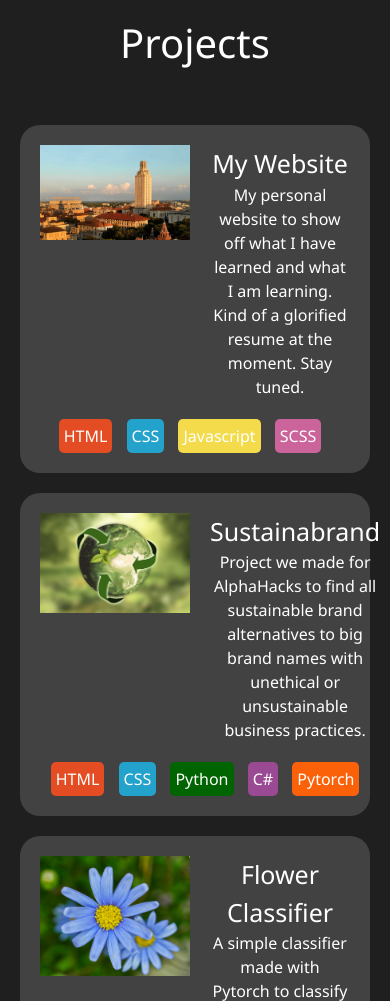
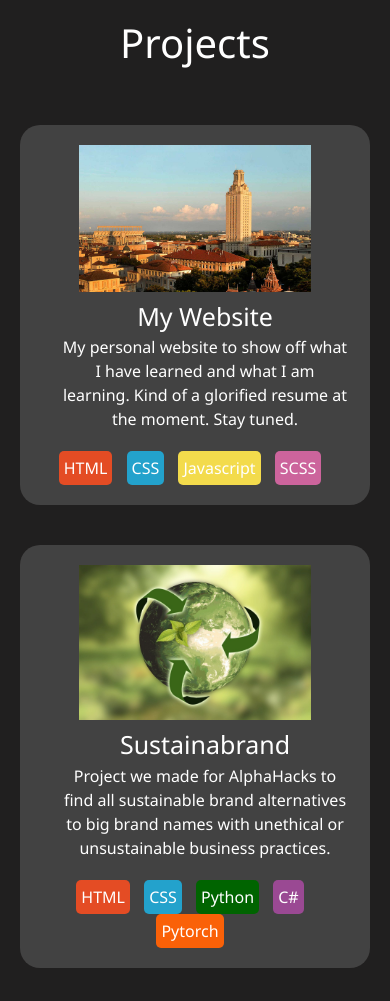
Before and after one commit to sridharnandigam/portfolio-site, a website: page dist/index.html in a window 390 px wide. Shown: the part 760-1761 px from the top of the page. Drawn offline with nearby package versions, Linux system fonts and the light colour scheme; no server answers.

Commit message:
media queries for projects and experience done

```diff
--- a/scss/_config.scss
+++ b/scss/_config.scss
@@ -68,7 +68,6 @@ $sass: #cc649c;
     @media screen and (max-width: 500px) {
         @content;
     }
-
 }
 
 @mixin card{
--- a/scss/_mobile.scss
+++ b/scss/_mobile.scss
@@ -1,6 +1,5 @@
 //Mobile devices
 @include mediaSm{
-    $content-padding: 0px;
     main {
         align-items: center;
         text-align: center;
@@ -34,7 +33,6 @@
         padding: 0px;
     }
 
-
     .profile-pic{
         max-width: 100%;
         border-radius: 50%;
@@ -44,4 +42,36 @@
         margin-right: auto;
         padding: 1rem;
     }
+
+    section{
+        &#Projects{
+            .project{
+                display: inline-block;
+                .project-img{
+                    max-width:75%;
+                }
+            }
+        }
+        &#Experience{
+            .job{
+                display: inline-block;
+                .company{
+                    .exp-img{
+                        max-width:75%;
+                    }
+                }
+                .job-description{
+                    padding-left: 0px;
+                }
+            }
+        }
+        &#Skills{
+            .tech-table{
+                display:inline-block;
+                .tech-row{
+                    display:inline-block;
+                }
+            }
+        }
+    }
 }
--- a/scss/main.scss
+++ b/scss/main.scss
@@ -1,6 +1,5 @@
 @import 'config';
 @import 'menu';
-@import 'mobile';
 *{
     box-sizing:border-box;
 }
@@ -335,3 +334,5 @@ footer{
     padding: $content-padding;
     text-align: center;
 }
+
+@import 'mobile';
```
Also changed, not shown: dist/css/main.css. Lines whose indentation alone changed are shown as unchanged.
